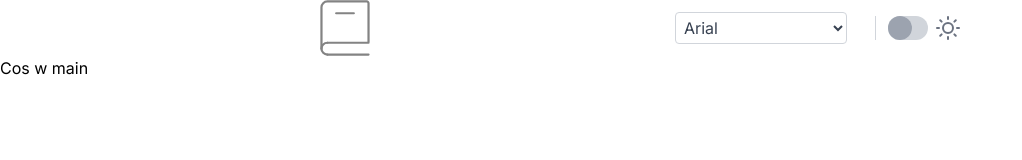
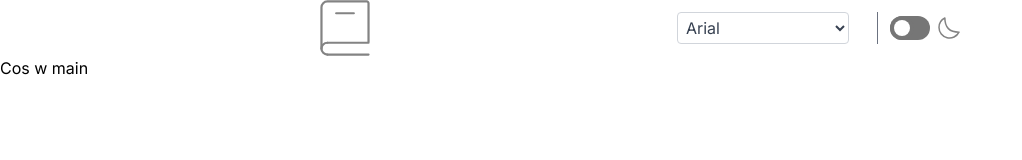
Before and after one commit to eMKa18/dictionary-web-app, a Next.js app: page / in a window 1280 px wide. Shown: the top 160 px of the page, without its empty margins (0-1022 px from the left). Built offline with nearby package versions, Linux system fonts and the light colour scheme.

Commit message:
Adding dark mode for the page, translating dark/light mode svg into react component to control the coloer of the stroke

```diff
--- a/app/globals.css
+++ b/app/globals.css
@@ -7,12 +7,17 @@
   --background-rgb: 255, 255, 255;
 }
 
-@media (prefers-color-scheme: dark) {
+[data-theme='dark'] {
+  --foreground-rgb: 255, 255, 255;
+  --background-rgb: 5, 5, 5;
+}
+
+/* @media (prefers-color-scheme: dark) {
   :root {
     --foreground-rgb: 255, 255, 255;
     --background-rgb: 0, 0, 0;
   }
-}
+} */
 
 body {
   color: rgb(var(--foreground-rgb));
--- a/app/layout.tsx
+++ b/app/layout.tsx
@@ -1,6 +1,7 @@
 import type { Metadata } from "next";
 import { Inter } from "next/font/google";
 import "./globals.css";
+import { ThemeProvider } from "next-themes";
 
 const inter = Inter({ subsets: ["latin"] });
 
@@ -15,8 +16,10 @@ export default function RootLayout({
   children: React.ReactNode;
 }>) {
   return (
-    <html lang="en">
-      <body className={inter.className}>{children}</body>
+    <html lang="en" suppressHydrationWarning>
+      <body className={inter.className}>
+        <ThemeProvider attribute="class">{children}</ThemeProvider>
+      </body>
     </html>
   );
 }
--- a/app/navbar/Navbar.tsx
+++ b/app/navbar/Navbar.tsx
@@ -3,8 +3,26 @@ import React, { useState } from "react";
 import Link from "next/link";
 import Image from "next/image";
 import { useTheme } from "next-themes";
-import { FiSun, FiMoon } from "react-icons/fi";
 import "./Navbar.css";
+import resolveConfig from "tailwindcss/resolveConfig";
+import tailwindConfig from "../../tailwind.config";
+
+import { SVGProps } from "react";
+const MoonIcon = (props: SVGProps<SVGSVGElement>) => (
+  <svg xmlns="http://www.w3.org/2000/svg" width={22} height={22} {...props}>
+    <path
+      fill="none"
+      stroke={props.stroke || "#838383"}
+      strokeLinecap="round"
+      strokeLinejoin="round"
+      strokeWidth={1.5}
+      d="M1 10.449a10.544 10.544 0 0 0 19.993 4.686C11.544 15.135 6.858 10.448 6.858 1A10.545 10.545 0 0 0 1 10.449Z"
+    />
+  </svg>
+);
+// export { SvgComponent as ReactComponent };
+const fullConfig = resolveConfig(tailwindConfig);
+const activeColor = fullConfig.theme.colors.active;
 
 const Navbar = () => {
   const { theme, setTheme } = useTheme();
@@ -48,33 +66,29 @@ const Navbar = () => {
               </option>
             ))}
           </select>
-          <div className="border-r border-gray-300 mx-3 h-6"></div>
+          <div className="border-r border-gray-500 mx-3 h-8"></div>
           <div className="relative inline-block w-10 mr-2 align-middle select-none transition duration-200 ease-in">
             <input
               type="checkbox"
               name="toggle"
               id="toggle"
-              className="toggle-checkbox absolute block w-6 h-6 rounded-full bg-white border-4 appearance-none cursor-pointer transition-transform duration-200 ease-in-out"
+              className={`toggle-checkbox absolute block w-6 h-6 rounded-full appearance-none cursor-pointer transition-transform duration-200 ease-in-out ${isDarkMode ? " bg-active" : "border-inactive bg-inactive"}`}
               checked={isDarkMode}
               onChange={toggleDarkMode}
             />
+            {/* This makes a background of toggle, trick is that there is no label text, instead we have the span with a dot which is representing a state of selection */}
             <label
               htmlFor="toggle"
-              className="toggle-label block overflow-hidden h-6 rounded-full bg-gray-300 cursor-pointer"
-            ></label>
-            <span
-              className={`absolute top-0 left-0 w-6 h-6 rounded-full transition-transform duration-200 ease-in-out transform ${
-                isDarkMode
-                  ? "translate-x-full bg-blue-600"
-                  : "translate-x-0 bg-gray-400"
-              }`}
-            ></span>
+              className={`toggle-label block overflow-hidden w-10 h-6 rounded-full cursor-pointer ${isDarkMode ? "bg-active" : "bg-inactive"}`}
+            >
+              <span
+                className={`absolute top-1 left-1 w-4 h-4 rounded-full bg-white transition-transform duration-200 ease-in-out transform ${
+                  isDarkMode ? "translate-x-4" : "translate-x-0"
+                }`}
+              ></span>
+            </label>
           </div>
-          {isDarkMode ? (
-            <FiMoon className="text-yellow-500" size={24} />
-          ) : (
-            <FiSun className="text-gray-500" size={24} />
-          )}
+          {isDarkMode ? <MoonIcon stroke={activeColor} /> : <MoonIcon />}
         </div>
       </nav>
     </div>
--- a/tailwind.config.ts
+++ b/tailwind.config.ts
@@ -44,6 +44,8 @@ const config = {
           DEFAULT: "hsl(var(--card))",
           foreground: "hsl(var(--card-foreground))",
         },
+        inactive: "#767676",
+        active: "#a644ee"
       },
       borderRadius: {
         lg: "var(--radius)",
```
